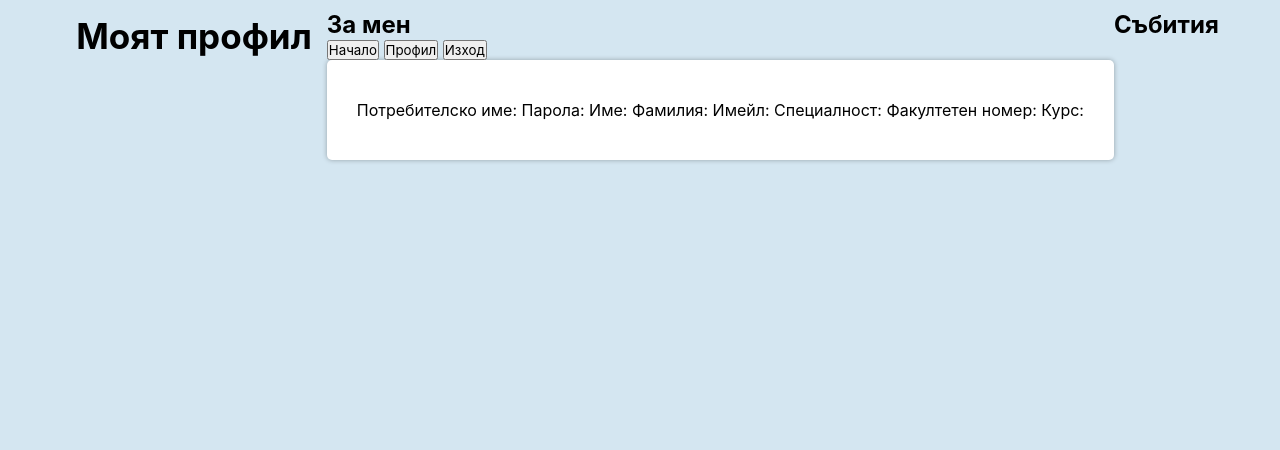
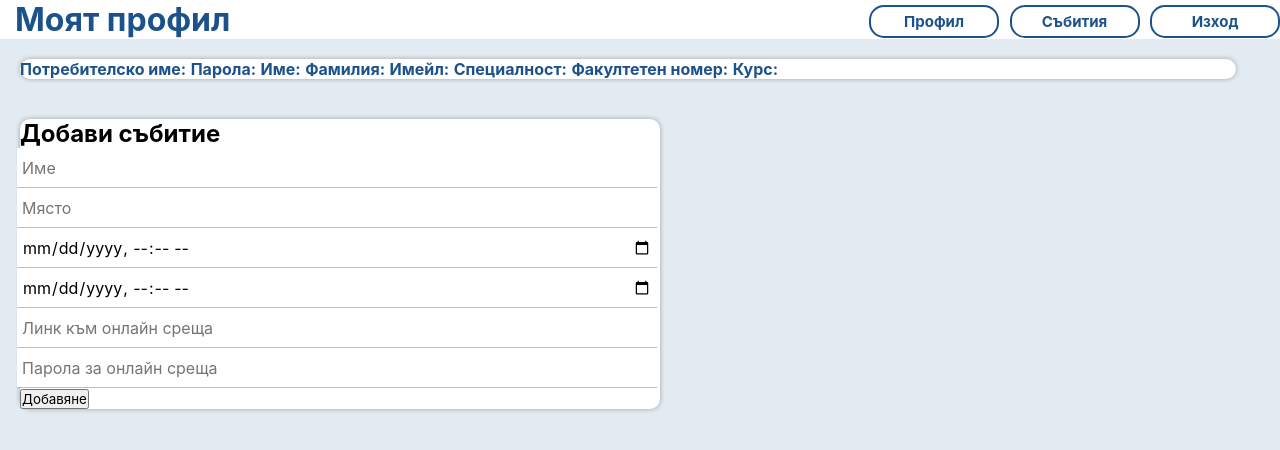
Before and after one commit to kirilrusev00/Invitations, a PHP site: page /profile.html in a window 1280 px wide. Shown: the top 450 px of the page. Run offline with PHP 8.4, Linux system fonts and the light colour scheme.

Commit message:
oved the add-event form in the profile

```diff
--- a/src/frontend/events/events.css
+++ b/src/frontend/events/events.css
@@ -20,6 +20,7 @@ body{
     text-align: center;
     margin-left:15px;
     }
+
 .events-accepted{
     width: 95%;
     position: relative;
@@ -88,5 +89,5 @@ body{
     display: -ms-flexbox;
     display: flex;
     place-content: space-between;
-    color: rgb(60,179,113);
+    color: #003d7ee3;
 }
--- a/src/frontend/profile/profile.css
+++ b/src/frontend/profile/profile.css
@@ -6,29 +6,86 @@
 }
 
 body {
+    margin: 0;
+    padding: 0;
+    background-color:#e2ebf1;
+}
+
+#main-title{
+    color:#003d7ee3;
+    color: #003d7ee3;
+    font-weight: bold;
+    font-size: 32px;
+    text-align: center;
+    margin-left:15px;
+    }
+
+.info{
+    width: 95%;
+    position: relative;
+    background: #FFF;
+    border-radius: 10px;
+    margin:20px;
+    box-shadow: 0 0 5px rgba(0,0,0,.3);
+    /* padding: 40px 30px; */
+}
+
+.add-event-form{
+    width: 50%;
+    position: absolute;
+    margin-left:30%;
+    background: #FFF;
+    border-radius: 10px;
+    margin:20px;
+    box-shadow: 0 0 5px rgba(0,0,0,.3);
+    /* padding: 40px 30px; */
+}
+
+.add-event-form input{
     width: 100%;
-    margin-top:10px;
-    background-color:#d4e6f1;
-    display: flex;
-    justify-content: center;
+    padding: 0 5px;
+    height: 40px;
+    font-size: 16px;
+    border: none;
+    outline: none;
+    border-bottom: 1px solid silver;
+    margin-left: -3px;
+}
+
+.info .text-field{
+    position: relative;
+    margin: 20px 0;
+    color: #003d7ee3;
+    font-weight: bold;
+}
+
+#profile, #events, #logout {
+    border: 2px solid #003d7ee3;
+    color: #003d7ee3;
+    background: white;
+    border-radius: 15px;
+    font-size: 15px;
+    font-weight: bold;
+    width: 130px;
+    padding: 5px 12px;
+    margin-top: 5px;
+    margin-left: 6px;
+    cursor: pointer;
+    font-family: -apple-system, BlinkMacSystemFont, 'Segoe UI', Roboto, Oxygen, Ubuntu, Cantarell, 'Open Sans', 'Helvetica Neue', sans-serif;
+}
+
+#profile:hover, #events:hover, #logout:hover{
+    color: white;
+    background: #003d7ee3;
+    font-weight: bold;
 
 }
 
-h1{
-    text-align: center;
-    font-size: 35px;
-    margin: 5px 15px;
+.header{
+    background-color: white;
+    display: -webkit-box;
+    display: -ms-flexbox;
+    display: flex;
+    place-content: space-between;
+    color: #003d7ee3;
 }
-
-.info {
-
-    background: #FFF;
-    border-radius: 5px;
-    box-shadow: 0 0 5px rgba(0,0,0,.3);
-    padding: 40px 30px;
-}
-
-.text-field{
-    position: relative;
-    margin: 10px 0;
-}
--- a/src/frontend/profile/profile.html
+++ b/src/frontend/profile/profile.html
@@ -13,41 +13,42 @@
 
 <body>
     <header class="header">
-        <h1>Моят профил</h1>
-    </header>
-
-<section id="my-information" class="my-information">
-    <header>
-        <h2>За мен</h2>
+        <h1 id="main-title">Моят профил</h1>
         <nav>
-            <button id="home">Начало</button>
-            <button id="profilr">Профил</button>
+            <button id="profile">Профил</button>
+            <button id="events">Събития</button>
             <button id="logout">Изход</button>
         </nav>
     </header>
 
+    <main>
+    <section id="my-information" class="my-information">
     <form id="info" class="info" >
+
             <label class="text-field" for="username">Потребителско име:</label>
-
             <label class="text-field" for="password">Парола:</label>
-
             <label class="text-field" for="firstName">Име:</label>
-
             <label class="text-field" for="lastName">Фамилия:</label>
-
             <label class="text-field" for="email">Имейл:</label>
-
             <label class="text-field" for="speciality">Специалност:</label>
-
             <label class="text-field" for="faculty">Факултетен номер:</label>
-
             <label class="text-field" for="course">Курс:</label>
 
     </form>
-</section>
-<section id="my-events" class="my-events">
-    <h2>Събития</h2>
 
-</section>
+    <form id="add-event-form" class="add-event-form">
+
+        <h1 class="add-event-text" >Добави събитие</h1>
+        <input class="input-group" type="text" placeholder="Име" name="name" required>
+        <input class="input-group" type="text" placeholder="Място" name="venue" required>
+        <input class="input-group" type="datetime-local" placeholder="Начало" name="startTime" required>
+        <input class="input-group" type="datetime-local" placeholder="Край" name="endTime" required>
+        <input class="input-group" type="text" placeholder="Линк към онлайн среща" name="meetingLink">
+        <input class="input-group" type="text" placeholder="Парола за онлайн среща" name="meetingPassword">
+        <button class="btn" id="login-button" type="submit">Добавяне</button>
+        <p id="user-message"></p>
+      </form>
+    </section>
+</main>
 </body>
 </html>
```
Also changed, not shown: src/frontend/events/events.js (+0 -20 lines), src/frontend/profile/profile.js (+62 -0 lines).
